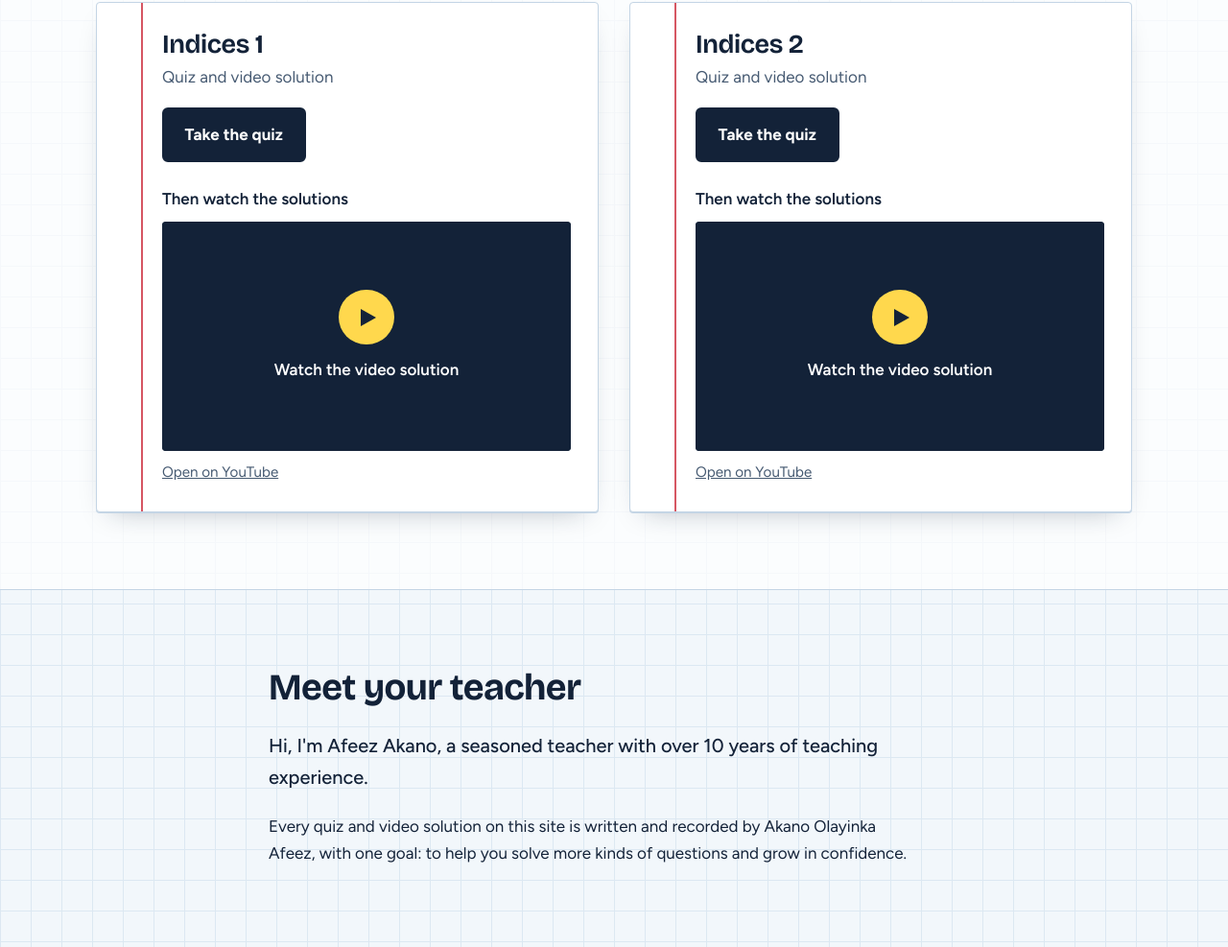
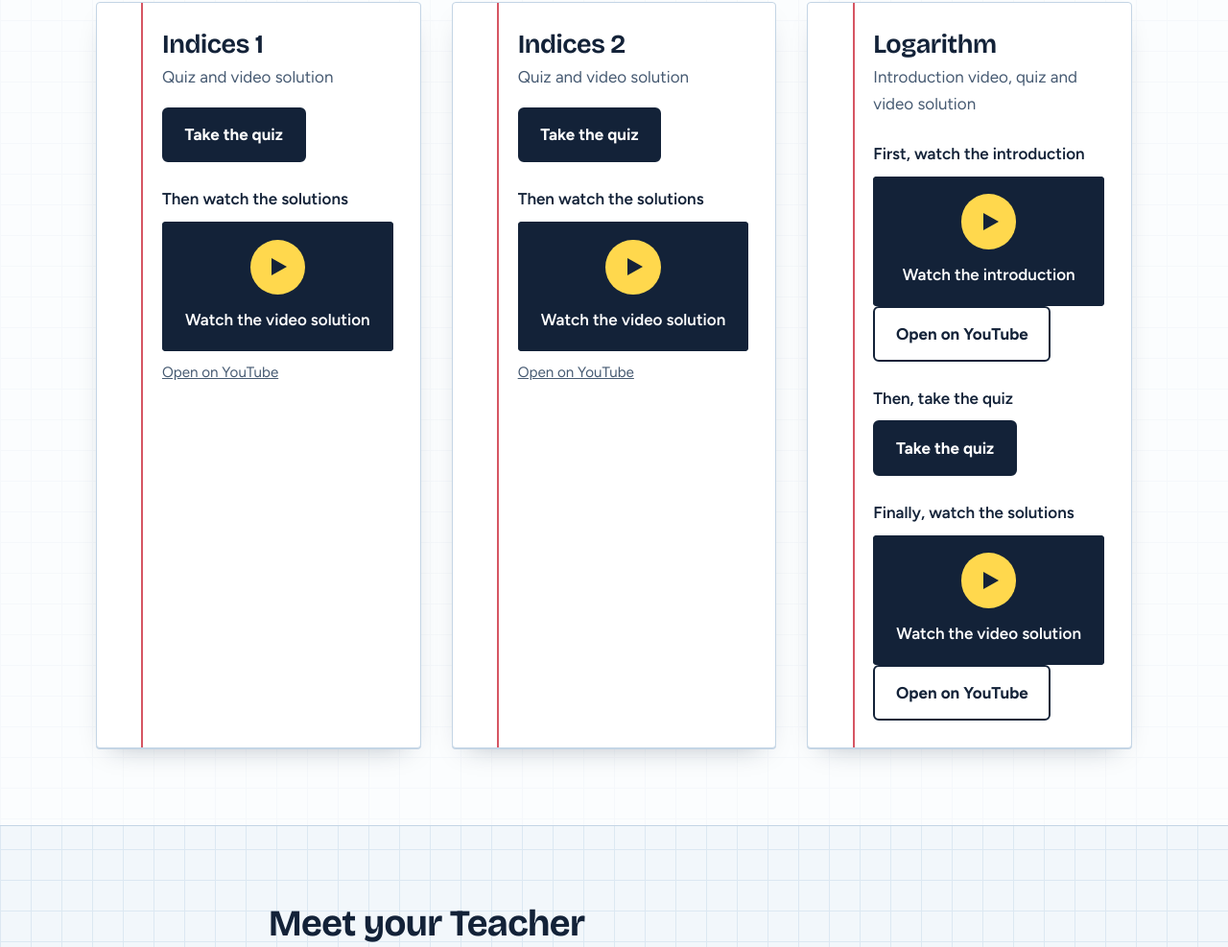
Before and after one commit to laplace125/maths, a plain HTML site: page index.html in a window 1280 px wide. Shown: the part 1547-2534 px from the top of the page at 96% size. Drawn offline with nearby package versions, Linux system fonts and the light colour scheme.

Commit message:
Added Logarithm section

```diff
--- a/index.html
+++ b/index.html
@@ -134,6 +134,47 @@
             </div>
             <a class="text-link" href="https://youtu.be/lcB6Pz784MQ" target="_blank" rel="noopener noreferrer">Open on YouTube</a>
           </article>
+
+          <!-- Paste this block inside <div class="topic-grid"> in index.html, after the Indices 2 article -->
+<article class="sheet topic topic-wide">
+  <h3>Logarithm</h3>
+  <p class="topic-meta">Introduction video, quiz and video solution</p>
+
+  <div class="topic-steps">
+    <!-- Step 1: introduction video -->
+    <div class="topic-col">
+      <p class="topic-step">First, watch the introduction</p>
+      <div class="video">
+        <button class="video-btn" type="button" data-video="G0mxI4Z7fCs" data-title="Logarithm: introduction">
+          <span class="play" aria-hidden="true"></span>
+          <span class="video-label">Watch the introduction</span>
+        </button>
+      </div>
+      <a class="btn btn-ghost btn-sm" href="https://youtu.be/G0mxI4Z7fCs" target="_blank" rel="noopener noreferrer">Open on YouTube</a>
+    </div>
+
+    <!-- Step 2: quiz -->
+    <div class="topic-col topic-quiz">
+      <p class="topic-step">Then, take the quiz</p>
+      <a class="btn btn-primary" href="https://tinyurl.com/huption02" target="_blank" rel="noopener noreferrer">Take the quiz</a>
+    </div>
+
+    <!-- Step 3: correction video -->
+    <div class="topic-col">
+      <p class="topic-step">Finally, watch the solutions</p>
+      <div class="video">
+        <button class="video-btn" type="button" data-video="r_9NYgXaSIU" data-title="Logarithm: video solutions">
+          <span class="play" aria-hidden="true"></span>
+          <span class="video-label">Watch the video solution</span>
+        </button>
+      </div>
+      <a class="btn btn-ghost btn-sm" href="https://youtu.be/r_9NYgXaSIU" target="_blank" rel="noopener noreferrer">Open on YouTube</a>
+    </div>
+  </div>
+</article>
+
+
+
         </div>
       </div>
     </section>
@@ -142,7 +183,7 @@
     <section class="section" id="about" aria-labelledby="about-title">
       <div class="container about-grid">
         <div>
-          <h2 id="about-title">Meet your teacher</h2>
+          <h2 id="about-title">Meet your Teacher</h2>
           <p class="lead">Hi, I'm Afeez Akano, a seasoned teacher with over 10 years of teaching experience.</p>
           <!-- Add more about yourself here: subjects, schools, results, how students can reach you. -->
           <p>Every quiz and video solution on this site is written and recorded by Akano Olayinka Afeez, with one goal: to help you solve more kinds of questions and grow in confidence.</p>
```
